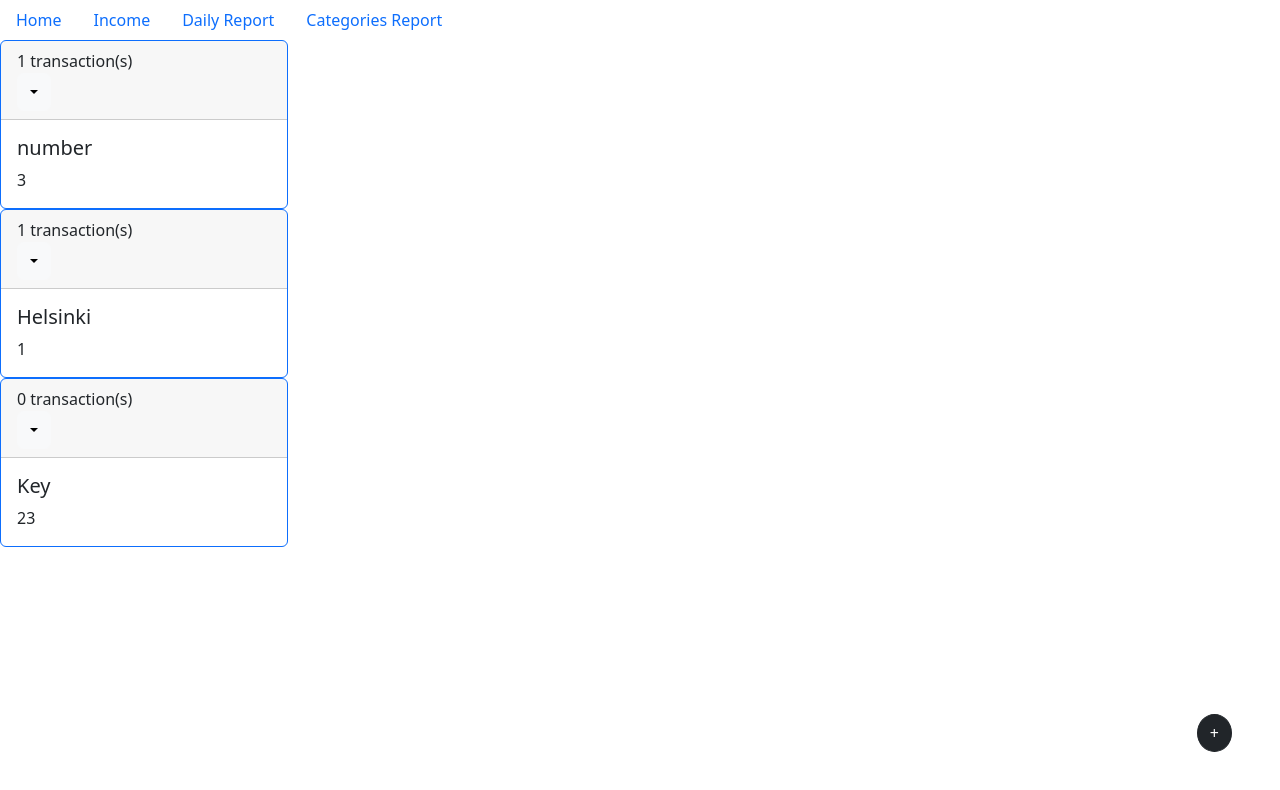
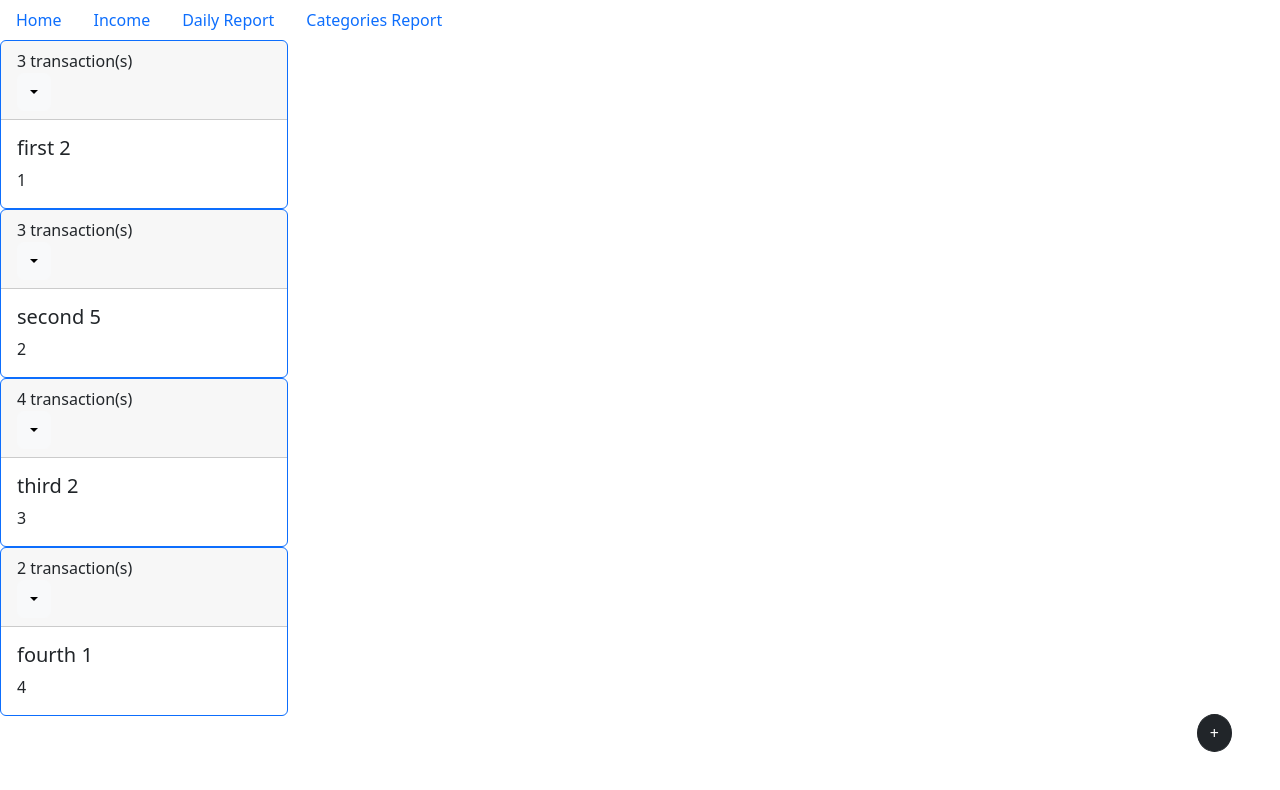
Before and after one commit to LinhLe2307/Expense_Tracking_App_Typescript_React, a React (Create React App) app: page /categories-report in a window 1280 px wide. Shown: the top 790 px of the page. Built offline with nearby package versions, Linux system fonts and the light colour scheme; data requests are answered from the project's data file.

Commit message:
added setInterval for reload

```diff
--- a/db.json
+++ b/db.json
@@ -2,15 +2,65 @@
   "notes": [
     {
       "date": "Monday, October 24, 2022",
-      "title": "first",
-      "amount": "23",
-      "description": "32",
+      "title": "first1",
+      "amount": "1232",
+      "description": "1232",
       "categories": [
-        "number ",
-        "Helsinki"
+        "first 2",
+        "second 5",
+        "third 2"
       ],
-      "color": "#f16a6a",
+      "color": "#e76f6f",
       "id": 1
+    },
+    {
+      "date": "Monday, October 24, 2022",
+      "title": "second",
+      "amount": "34",
+      "description": "43",
+      "categories": [
+        "first 2",
+        "third 2",
+        "fourth 1"
+      ],
+      "color": "#e19494",
+      "id": 2
+    },
+    {
+      "date": "Monday, October 24, 2022",
+      "title": "fourth45",
+      "amount": "4355",
+      "description": "3455",
+      "categories": [
+        "third 2",
+        "second 5"
+      ],
+      "color": "#91a046",
+      "id": 3
+    },
+    {
+      "date": "Monday, October 24, 2022",
+      "title": "laptop",
+      "amount": "32",
+      "description": "3",
+      "categories": [
+        "third 2",
+        "fourth 1"
+      ],
+      "color": "#aa5050",
+      "id": 4
+    },
+    {
+      "date": "Monday, October 24, 2022",
+      "title": "hu",
+      "amount": "045",
+      "description": "5",
+      "categories": [
+        "first 2",
+        "second 5"
+      ],
+      "color": "#7b3737",
+      "id": 5
     }
   ],
   "income": [
@@ -50,24 +100,31 @@
   "categories": [
     {
       "date": "Monday, October 24, 2022",
-      "title": "number ",
-      "description": "3",
-      "color": "#925d5d",
+      "title": "first 2",
+      "description": "1",
+      "color": "#be8989",
       "id": 1
     },
     {
       "date": "Monday, October 24, 2022",
-      "title": "Helsinki",
-      "description": "1",
-      "color": "#bd6b6b",
+      "title": "second 5",
+      "description": "2",
+      "color": "#652424",
       "id": 2
     },
     {
       "date": "Monday, October 24, 2022",
-      "title": "Key",
-      "description": "23",
-      "color": "#c25151",
+      "title": "third 2",
+      "description": "3",
+      "color": "#3dc754",
       "id": 3
+    },
+    {
+      "date": "Monday, October 24, 2022",
+      "title": "fourth 1",
+      "description": "4",
+      "color": "#217340",
+      "id": 4
     }
   ]
 }
--- a/src/components/CategoriesReport/CategoriesReport.tsx
+++ b/src/components/CategoriesReport/CategoriesReport.tsx
@@ -42,7 +42,7 @@ const CategoriesReport = () => {
             const selectedCategory = expenseLists.map(expense => {
               // const newClone = expense.categories.map(category => category + "hi")
 
-              const newClone = expense.categories.map(category => editCategory && category.indexOf(editCategory) !== -1 ? inputCategory.title : category)
+              const newClone = expense.categories.map(category => editCategory && category === editCategory ? inputCategory.title : category)
               return {...expense, categories: newClone}
             });
             // console.log(selectedCategory)
@@ -51,7 +51,8 @@ const CategoriesReport = () => {
               dispatch(editCategoryContent(inputCategory))
             ])
         }
-        window.location.reload()
+        setInterval(() => window.location.reload(), 500);
+        //window.location.reload()
     }
 
     useEffect(()=>{
--- a/src/components/CategoriesReport/CategoryDetails.tsx
+++ b/src/components/CategoriesReport/CategoryDetails.tsx
@@ -56,11 +56,12 @@ const CategoryDetails = () => {
   }
 
   const handleEdit = (selectedItem:string) => {
-    const findIndex = categoriesList.find(category => category.title.indexOf(selectedItem) !== -1)
+    // const findIndex = categoriesList.find(category => category.title === selectedItem)
 
-    if(findIndex !== undefined && findIndex.id !== undefined) {
-        dispatch(handleOpenEditCategory(selectedItem))
-    }
+    // if(findIndex !== undefined && findIndex.id !== undefined) {
+        console.log(selectedItem)
+        selectedItem && dispatch(handleOpenEditCategory(selectedItem))
+    // }
   }
 
 
--- a/src/components/CategoriesReport/mon.js
+++ b/src/components/CategoriesReport/mon.js
@@ -1,3 +1,3 @@
-const a = "abc ";
-const b = a.indexOf("");
-console.log(b)
+const a = "abcghd";
+const b = a.indexOf("bc");
+console.log(a === "abc")
--- a/src/components/Expense/Expense.tsx
+++ b/src/components/Expense/Expense.tsx
@@ -7,7 +7,7 @@ import { useAppDispatch, useAppSelector } from '../../app/hooks';
 import { DefaultModel, ExpenseModel } from '../../models/reduxModels';
 import GraphDisplay from './GraphDisplay';
 import { customDate } from '../../functions/reusableFunction';
-import { addNewExpense, editExpense, initializeExpense } from "../../features/expense/expenseSlice";
+import { addNewExpense, editExpense, handleOpenForm, initializeExpense } from "../../features/expense/expenseSlice";
 import { initializeCategories } from "../../features/categories/categoriesSlice";
 import FormModel from "../FormModel";
 
@@ -63,7 +63,8 @@ const Expense = () => {
         } else {
             dispatch(editExpense(inputExpense))
         }
-        window.location.reload()
+        // window.location.reload()
+        setInterval(() => window.location.reload(), 500);
     }
 
 
--- a/src/components/Income/Income.tsx
+++ b/src/components/Income/Income.tsx
@@ -41,7 +41,8 @@ const Income = () => {
         } else {
             dispatch(editIncome(inputExpense))
         }
-        window.location.reload()
+        // window.location.reload()
+        setInterval(() => window.location.reload(), 500);
     }
 
     useEffect(()=>{
--- a/src/features/categories/categoriesSlice.ts
+++ b/src/features/categories/categoriesSlice.ts
@@ -22,20 +22,26 @@ export const categoriesSlice = createSlice({
         },
         addNewCategory: (state, action:PayloadAction<CategoriesModel>) => {
             const newCategory = action.payload;
-
+            const findIndex = state.inputLists.find(expense => expense.title === newCategory.title)
+            if(findIndex!==undefined) {
                 state.inputLists = state.inputLists.concat(newCategory)
+            }
 
             serviceAPI.postSingle(baseURL, newCategory)
         },
         editCategoryContent:(state, action:PayloadAction<CategoriesModel>):void => {
             const editItem = action.payload;
+            if(state.editCategory && state.editCategory.length > 0) {
                 const findIndex = state.inputLists.find(expense => expense.title === state.editCategory)
+                // console.log(findIndex)
                 if(findIndex !== undefined) {
                     const indexElement = state.inputLists.indexOf(findIndex);
-                console.log(indexElement)
+                    // console.log(indexElement)
                     state.inputLists.splice(indexElement, 0, editItem);
                     state.inputLists =  state.inputLists
                     findIndex.id && serviceAPI.putAxios(baseURL, findIndex.id, editItem)
+                }
+
             }
         },
         deleteCategory: (state, action:PayloadAction<number>):void => {
@@ -45,7 +51,7 @@ export const categoriesSlice = createSlice({
             state.inputLists = state.inputLists.filter(expense => expense.id !== deleteItem)
         },
 
-        handleOpenEditCategory: (state, action):void => {
+        handleOpenEditCategory: (state, action:PayloadAction<string>):void => {
             state.editCategory = action.payload
             state.openEditItem = !state.openEditItem
         }
--- a/src/features/expense/expenseSlice.ts
+++ b/src/features/expense/expenseSlice.ts
@@ -53,7 +53,7 @@ export const expenseSlice = createSlice({
             state.inputLists = action.payload;
             const selectedPosts = action.payload
             const postsIdsArray = action.payload.map(post => post.id);
-
+            console.log(selectedPosts)
             Promise.all([postsIdsArray.map((id) =>
                 id && serviceAPI.deleteAxios(baseURL, id))
             , selectedPosts.map(post => serviceAPI.postSingle(baseURL, post))
```
Lines whose indentation alone changed are shown as unchanged.
